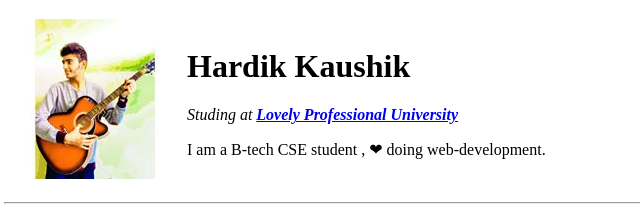
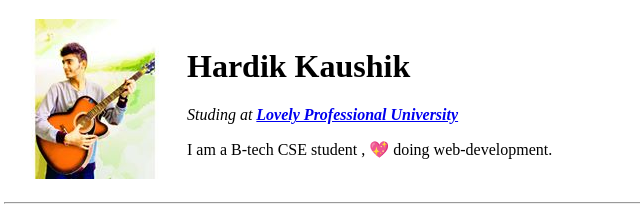
Before and after one commit to hardikk2002/cv1, a plain HTML site: page index.html in a window 1280 px wide. Shown: the top 220 px of the page, 4-644 px from the left. Drawn offline with Linux system fonts and the light colour scheme.

Commit message:
Update index.html

```diff
--- a/index.html
+++ b/index.html
@@ -17,7 +17,7 @@
         <td>
           <h1>Hardik Kaushik</h1>
           <p><em>Studing at <strong><a href="https://www.lpu.in/">Lovely Professional University</a></strong></em></p>
-          <p>I am a B-tech CSE student , ❤ doing web-development.</p>
+          <p>I am a B-tech CSE student , 💖 doing web-development.</p>
         </td>
       </tr>
     </table>
```
